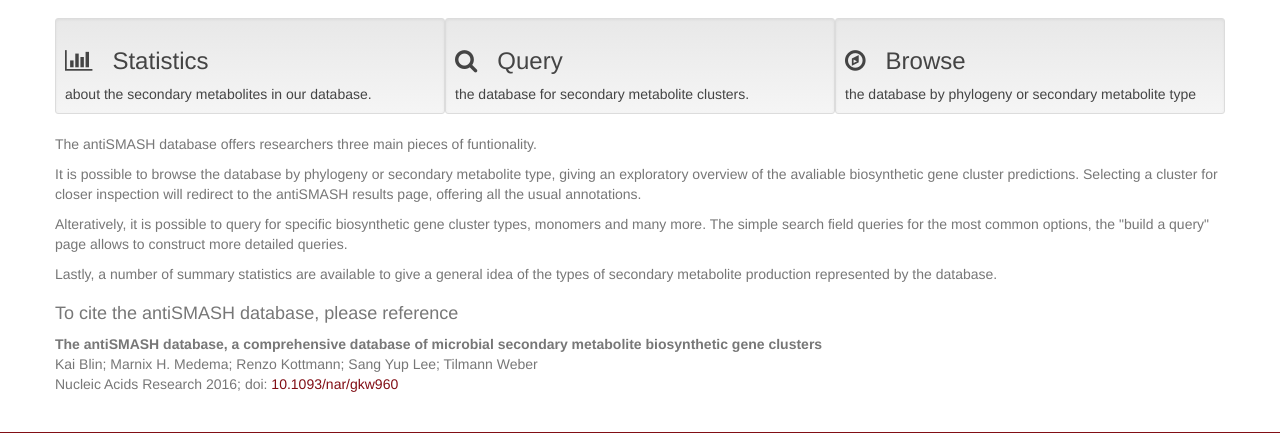
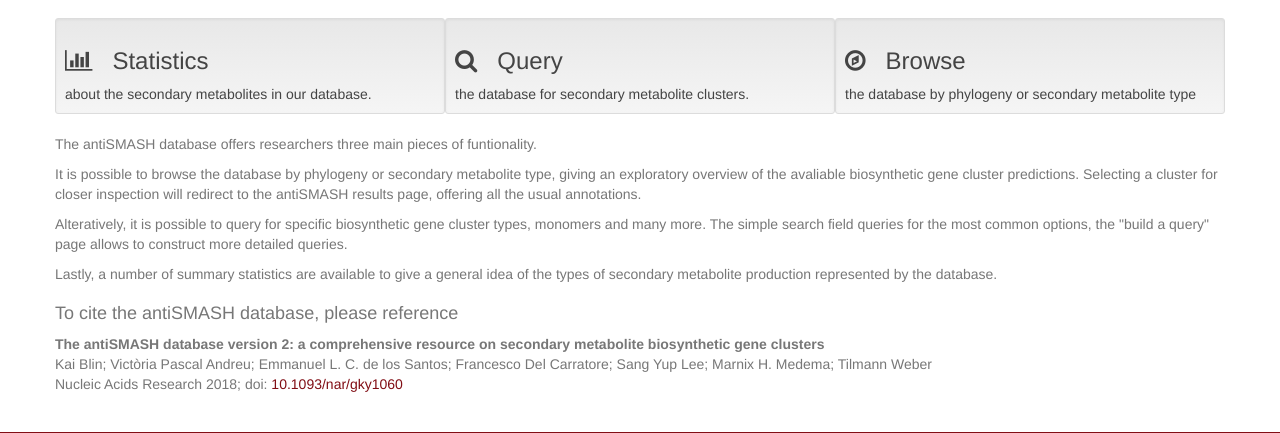
Before and after one commit to SJShaw/db3-ui, a plain HTML site: page index.html in a window 1280 px wide. Shown: the part 177-610 px from the top of the page. Drawn offline with Linux system fonts and the light colour scheme.

Commit message:
index: update citation info

```diff
--- a/index.html
+++ b/index.html
@@ -86,10 +86,13 @@
 
 <div class="row">
   <h4>To cite the antiSMASH database, please reference</h4>
-  <p><strong>The antiSMASH database, a comprehensive database of microbial secondary metabolite biosynthetic gene clusters</strong><br>
-Kai Blin; Marnix H. Medema; Renzo Kottmann; Sang Yup Lee; Tilmann Weber<br>
-Nucleic Acids Research 2016; doi: <a href="https://dx.doi.org/10.1093/nar/gkw960">10.1093/nar/gkw960</a>
-</p></div>
+    <p>
+      <strong>The antiSMASH database version 2: a comprehensive resource on secondary metabolite biosynthetic gene clusters</strong><br>
+Kai Blin; Vict&ograve;ria Pascal Andreu; Emmanuel L. C. de los Santos;
+Francesco Del Carratore; Sang Yup Lee; Marnix H. Medema; Tilmann Weber<br>
+Nucleic Acids Research 2018; doi: <a href="https://doi.org/10.1093/nar/gky1060">10.1093/nar/gky1060</a>
+    </p>
+  </div>
 
 </div>
 </div>
```
